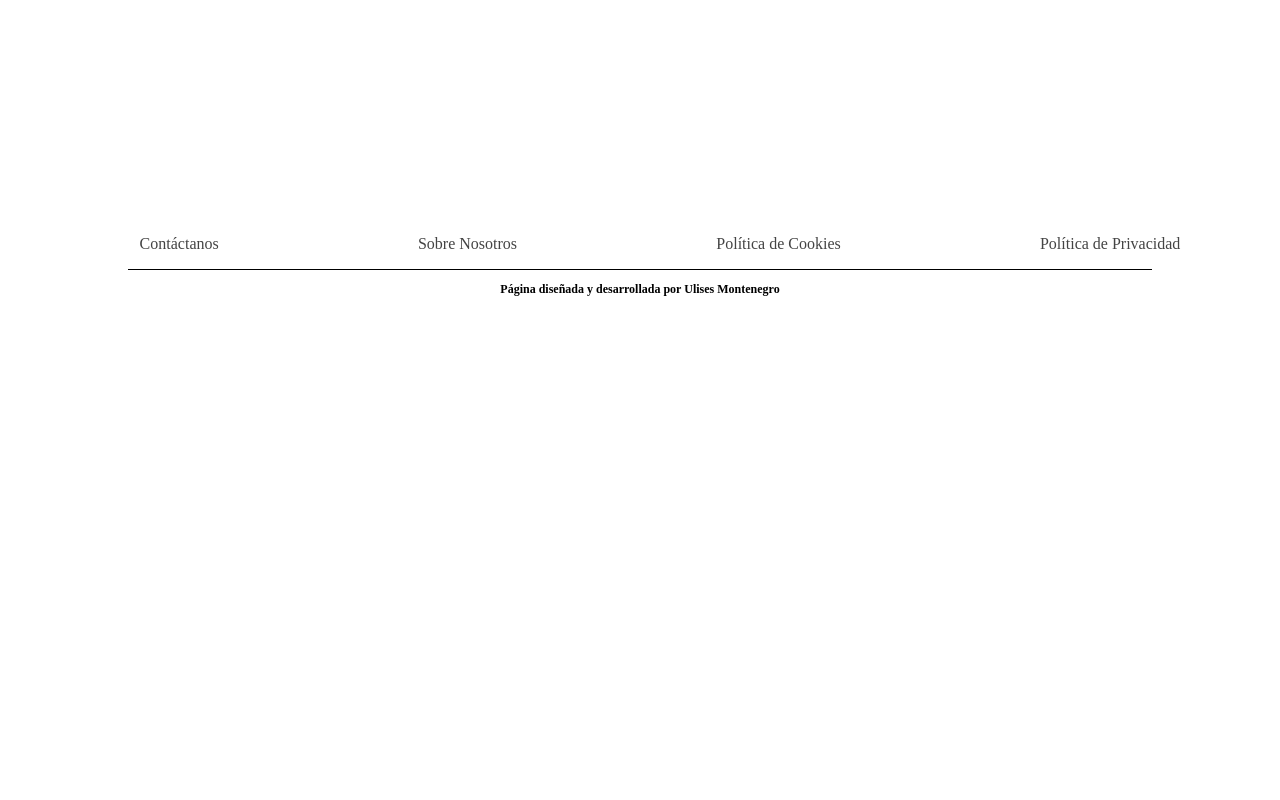
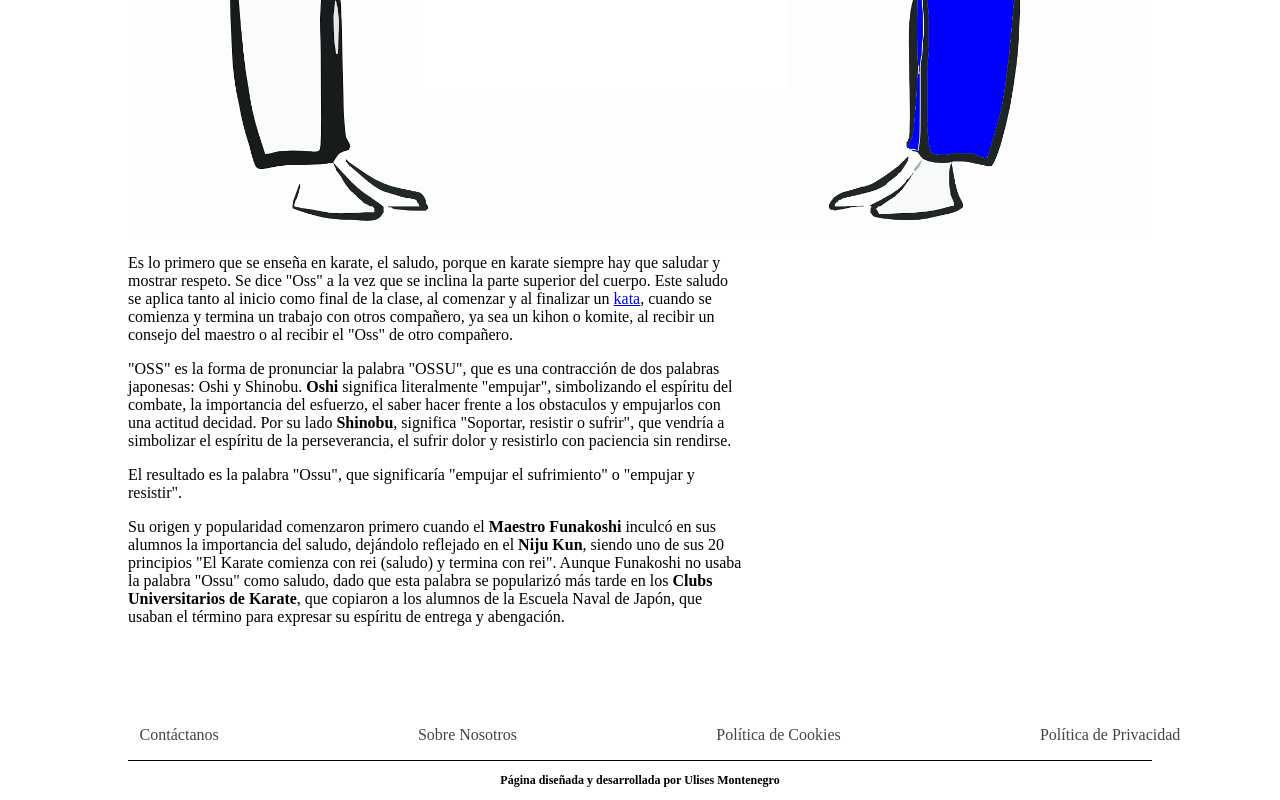
Before and after one commit to Ulise22/karate-info, a Next.js app: page /articulos/karate-os in a window 1280 px wide. Before the commit this address had no page. Shown: the part 615-1415 px from the top of the page. Before the commit the page ends 924 px from the top, so only its background shows below. Built offline with nearby package versions, Linux system fonts and the light colour scheme; a web font is replaced by a local one.

Commit message:
karate-os article done

```diff
--- /dev/null
+++ b/src/app/articulos/(articles-list)/(10-20)/karate-os/page.tsx
@@ -0,0 +1,18 @@
+import ArticlesHero from '@/components/ArticlesHero'
+import styles from '../../../article.module.css'
+import oss from '@/assets/articles-big/oss (2).png'
+import Link from 'next/link'
+
+export default function KarateOs () {
+    return(
+        <main className={styles.article}>
+            <ArticlesHero title='Karate Oss' img={oss} />
+            <section className={styles.article__container}>
+                <p>Es lo primero que se enseña en karate, el saludo, porque en karate siempre hay que saludar y mostrar respeto. Se dice &quot;Oss&quot; a la vez que se inclina la parte superior del cuerpo. Este saludo se aplica tanto al inicio como final de la clase, al comenzar y al finalizar un <Link href='/estilos/karate-kata'>kata</Link>, cuando se comienza y termina un trabajo con otros compañero, ya sea un kihon o komite, al recibir un consejo del maestro o al recibir el &quot;Oss&quot; de otro compañero.</p>
+                <p>&quot;OSS&quot; es la forma de pronunciar la palabra &quot;OSSU&quot;, que es una contracción de dos palabras japonesas: Oshi y Shinobu. <b>Oshi</b> significa literalmente &quot;empujar&quot;, simbolizando el espíritu del combate, la importancia del esfuerzo, el saber hacer frente a los obstaculos y empujarlos con una actitud decidad. Por su lado <b>Shinobu</b>, significa &quot;Soportar, resistir o sufrir&quot;, que vendría a simbolizar el espíritu de la perseverancia, el sufrir dolor y resistirlo con paciencia sin rendirse.</p>
+                <p>El resultado es la palabra &quot;Ossu&quot;, que significaría &quot;empujar el sufrimiento&quot; o &quot;empujar y resistir&quot;.</p>
+                <p>Su origen y popularidad comenzaron primero cuando el <b>Maestro Funakoshi</b> inculcó en sus alumnos la importancia del saludo, dejándolo reflejado en el <b>Niju Kun</b>, siendo uno de sus 20 principios &quot;El Karate comienza con rei (saludo) y termina con rei&quot;. Aunque Funakoshi no usaba la palabra &quot;Ossu&quot; como saludo, dado que esta palabra se popularizó más tarde en los <b>Clubs Universitarios de Karate</b>, que copiaron a los alumnos de la Escuela Naval de Japón, que usaban el término para expresar su espíritu de entrega y abengación.</p>
+            </section>
+        </main>
+    )
+}
--- a/src/app/articulos/page.tsx
+++ b/src/app/articulos/page.tsx
@@ -20,6 +20,7 @@ import haito from '@/assets/articles-preview/haito.png'
 import hiraken from '@/assets/articles-preview/hiraken.png'
 import femenino from '@/assets/articles-preview/femenino.jpg'
 import senteNashi from '@/assets/articles-preview/ni_sante_nashi.jpg'
+import os from '@/assets/articles-preview/oss.png'
 
 export default function Articulos () {
     return(
@@ -66,6 +67,7 @@ export default function Articulos () {
                 <ArticleCard artiURL='/articulos/hiraken-karate' artImage={hiraken} title='Hiraken Karate' text='El Hiraken (puño de leopardo) es un golpe simple de karate...' />
                 <ArticleCard artiURL='/articulos/karate-femenino' artImage={femenino} title='Karate Femenino' text='¿Como afecta a las mujeres practicar karate? ¿Cuales son las karatekas femeninas más conocidas y destacadas?' />
                 <ArticleCard artiURL='/articulos/karate-ni-sente-nashi' artImage={senteNashi} title='Karate Ni Sente Nashi' text='La frase "Karate ni Sente Nashi" es una de las más importantes del karate...' />
+                <ArticleCard artiURL='/articulos/karate-os' artImage={os} title='Karate Oss' text='Oss es una palabra que se usa constantemente en karate, pero ¿qué significa realmente?' />
             </section>
         </main>
     )
```
Also changed, not shown: src/assets/articles-big/oss (2).png (added), src/assets/articles-preview/oss.png (added).
